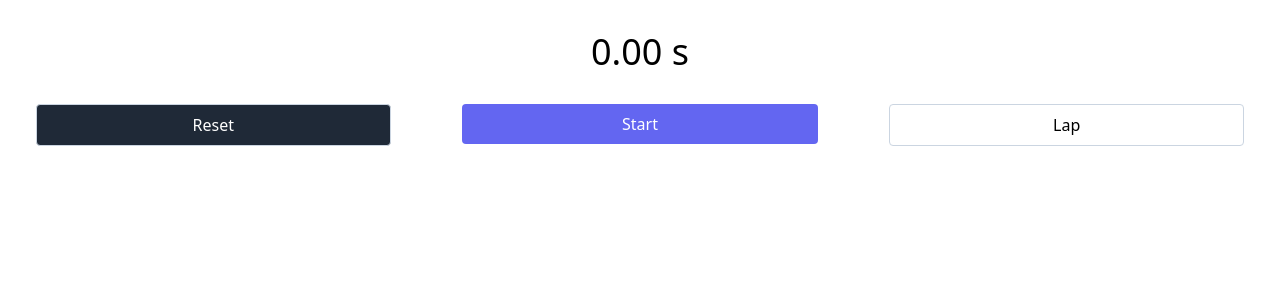
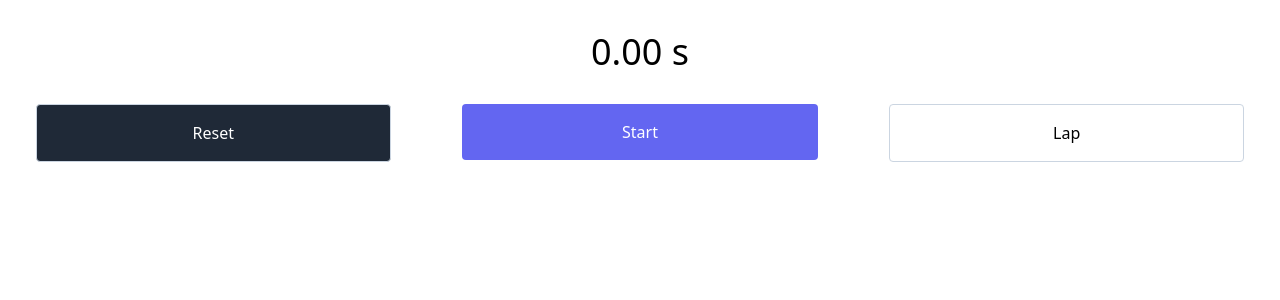
Before and after one commit to rmuraix/stopwatch, a React (Vite) app: page / in a window 1280 px wide. Shown: the top 300 px of the page. Built offline with nearby package versions, Linux system fonts and the light colour scheme.

Commit message:
Fix style

```diff
--- a/src/App.tsx
+++ b/src/App.tsx
@@ -39,23 +39,21 @@ function App() {
 
   const lap = lapTime.map((element, index) => {
     return (
-      <li key={index}>
-        <p>
-          {index + 1}: {(element / 1000).toFixed(2)} s
-        </p>
-      </li>
+      <div key={index}>
+        {index + 1}: {(element / 1000).toFixed(2)} s
+      </div>
     );
   });
 
   return (
     <>
-      <div className="text-center md:container md:mx-auto">
+      <div className="max-h-screen text-center md:container md:mx-auto">
         <div className="py-8 text-4xl">{(time / 1000).toFixed(2)} s</div>
         <div className="flex flex-row">
           <div className="flex-1">
             <button
               onClick={handleReset}
-              className="w-5/6 rounded border border-slate-300 bg-gray-800 py-2 text-white hover:bg-gray-900"
+              className="w-5/6 rounded border border-slate-300 bg-gray-800 py-4 text-white hover:bg-gray-900"
             >
               Reset
             </button>
@@ -63,7 +61,7 @@ function App() {
           <div className="flex-1">
             <button
               onClick={handleStartStop}
-              className="w-5/6 rounded bg-indigo-500 py-2 text-white hover:bg-indigo-600"
+              className="w-5/6 rounded bg-indigo-500 py-4 text-white hover:bg-indigo-600"
             >
               {isRunning ? "Stop" : "Start"}
             </button>
@@ -72,13 +70,15 @@ function App() {
             <button
               onClick={handleLap}
               disabled={isRunning ? false : true}
-              className="w-5/6 rounded border border-slate-300 bg-gray-800 py-2 text-white hover:bg-gray-900 disabled:bg-transparent disabled:text-black"
+              className="w-5/6 rounded border border-slate-300 bg-gray-800 py-4 text-white hover:bg-gray-900 disabled:bg-transparent disabled:text-black"
             >
               Lap
             </button>
           </div>
         </div>
-        <ol>{lap}</ol>
+        <div className="py-8">
+          <div className="h-80 overflow-y-auto">{lap}</div>
+        </div>
       </div>
     </>
   );
```
